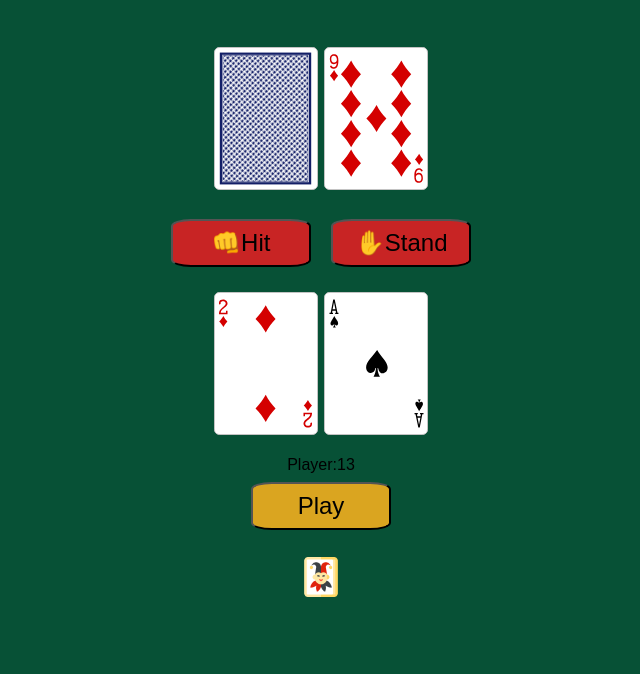
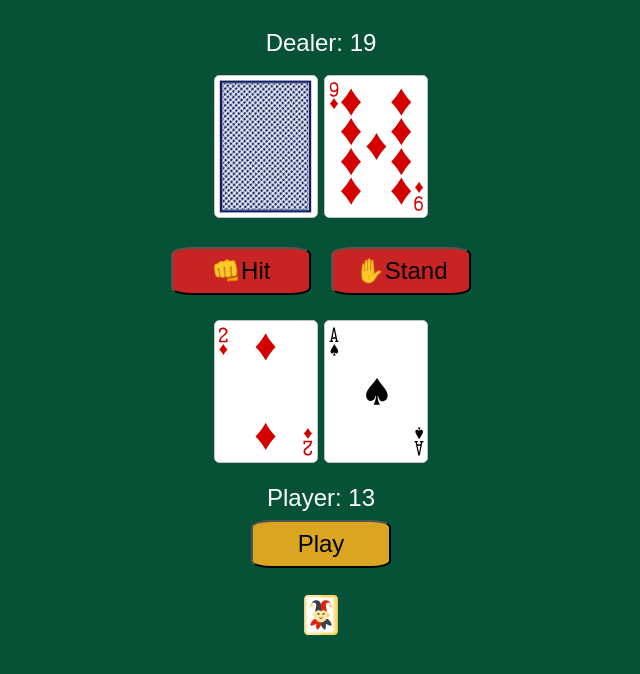
Before and after one commit to daisy119/Blackjack, a plain HTML site: page index.html in a window 1280 px wide. Shown: the part 418-1092 px from the top of the page, without its empty margins (319-959 px from the left). Drawn offline with Linux system fonts and the light colour scheme.

Commit message:
implement the basic render logic for dealer and player

```diff
--- a/css/style.css
+++ b/css/style.css
@@ -55,6 +55,11 @@ img {
   /* gap:  16px; */
 }
 
+#dealersum, #playersum {
+  color:white;
+  font-size: 24px;
+}
+
 #red {
   color: red;
 }
--- a/js/app.js
+++ b/js/app.js
@@ -103,7 +103,7 @@ function renderPlayerNew() {
      if (playerSum > 21 && aceCounter > 0) {
       playerSum - 10*aceCounter
      }
-     playerSumMsg.textContent ="Player:"+playerSum
+     playerSumMsg.textContent ="Player: "+playerSum
      console.log("🚀 ~ file: app.js:103 ~ playerHandsNew.forEach ~ sum:", playerSum)
     })
   //   console.log("🚀 ~ file: app.js:94 ~ playerHandsNew.forEach ~ sum:", sum)
@@ -117,6 +117,7 @@ function drawDealerNew(){
     dealerHandsNew.push(cardPicked)
     // console.log("🚀 ~ file: app.js:105 ~ dealerHandsNew:", dealerHandsNew)
      renderDealerNew()
+     calculateDealerSum()
 }}
 
 
@@ -157,7 +158,31 @@ function appendDealerHandHidden(dealerHand) {
   // console.log("🚀 ~ file: app.js:127 ~ appenddealerHand ~ dealerHandCard:", dealerHandCard)
 }
 
+function calculateDealerSum() {
+  // console.log(playerHandsNew)
+  let dealerSum = 0
+  let aceCounter = 0
+  dealerHandsNew.forEach((dealerHandNew) => {
+  //  console.dir(playerHandNew)
+   let pt = dealerHandNew.slice(1)
+   if (pt === "J" || pt === "Q" || pt === "K"){
+    pt = 10
+   } else if (pt === "A") {
+    pt =11
+    aceCounter += 1
+   }
+   else {
+    pt = parseInt(pt)
+   }
+   console.log(pt)
+   dealerSum += pt
+   if (dealerSum > 21 && aceCounter > 0) {
+    dealerSum - 10*aceCounter
+   }
+   dealerSumMsg.textContent ="Dealer: "+dealerSum
 
+  })
+ }
 
 function play(e) {
   console.log(e)
```
